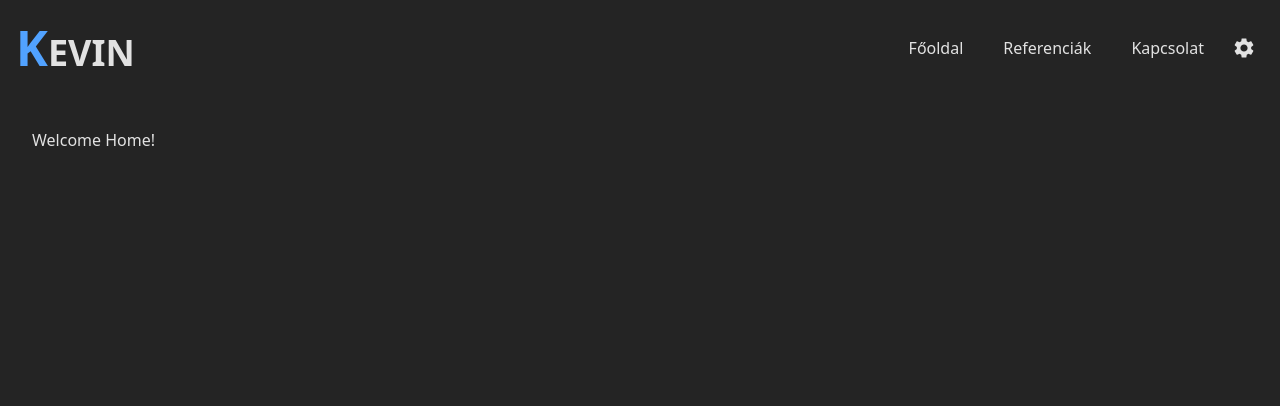
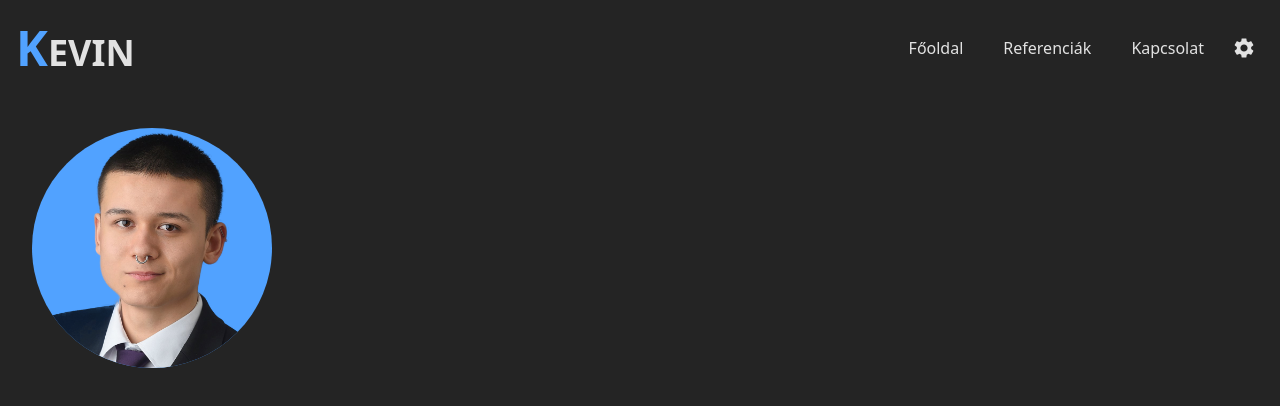
Before and after one commit to chencsi/chencsi.github.io, a React (Vite) app: page / in a window 1280 px wide. Shown: the top 406 px of the page. Built offline with nearby package versions, Linux system fonts and the light colour scheme.

Commit message:
portrait added to home and apply

```diff
--- a/src/views/Home.jsx
+++ b/src/views/Home.jsx
@@ -1,9 +1,11 @@
 function Home() {
-    return (
-        <>
-        <h1>Welcome Home!</h1>
-        </>
-    )
+	return (
+		<div>
+			<div className="w-60 h-60 overflow-hidden rounded-full bg-blue-400 select-none pointer-events-none">
+				<img src="/portrait.png" alt="'Portrait photo'" className="w-full h-full object-cover object-[50%_15%]"/>
+			</div>
+		</div>
+	);
 }
 
 export default Home;
```
